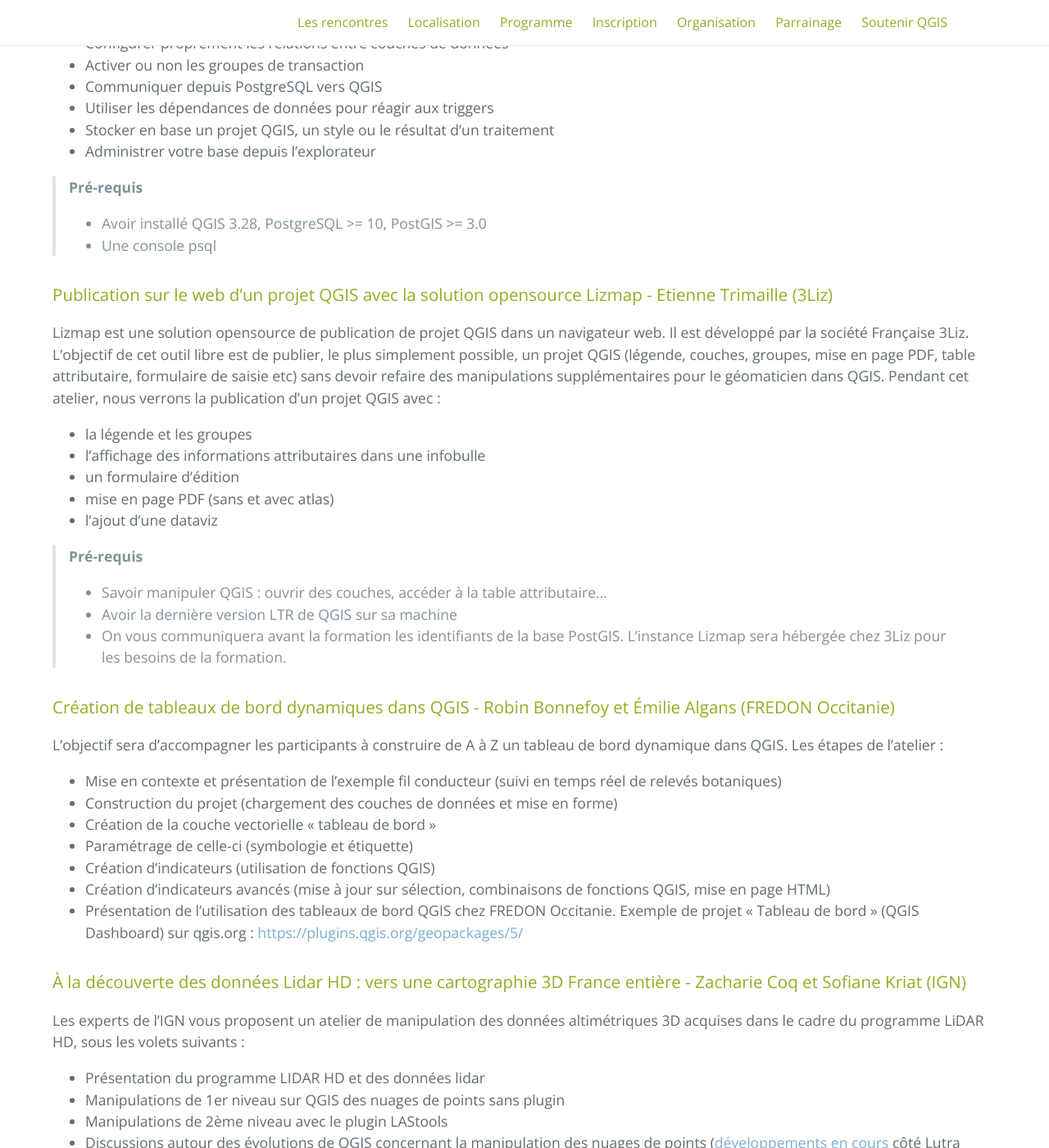
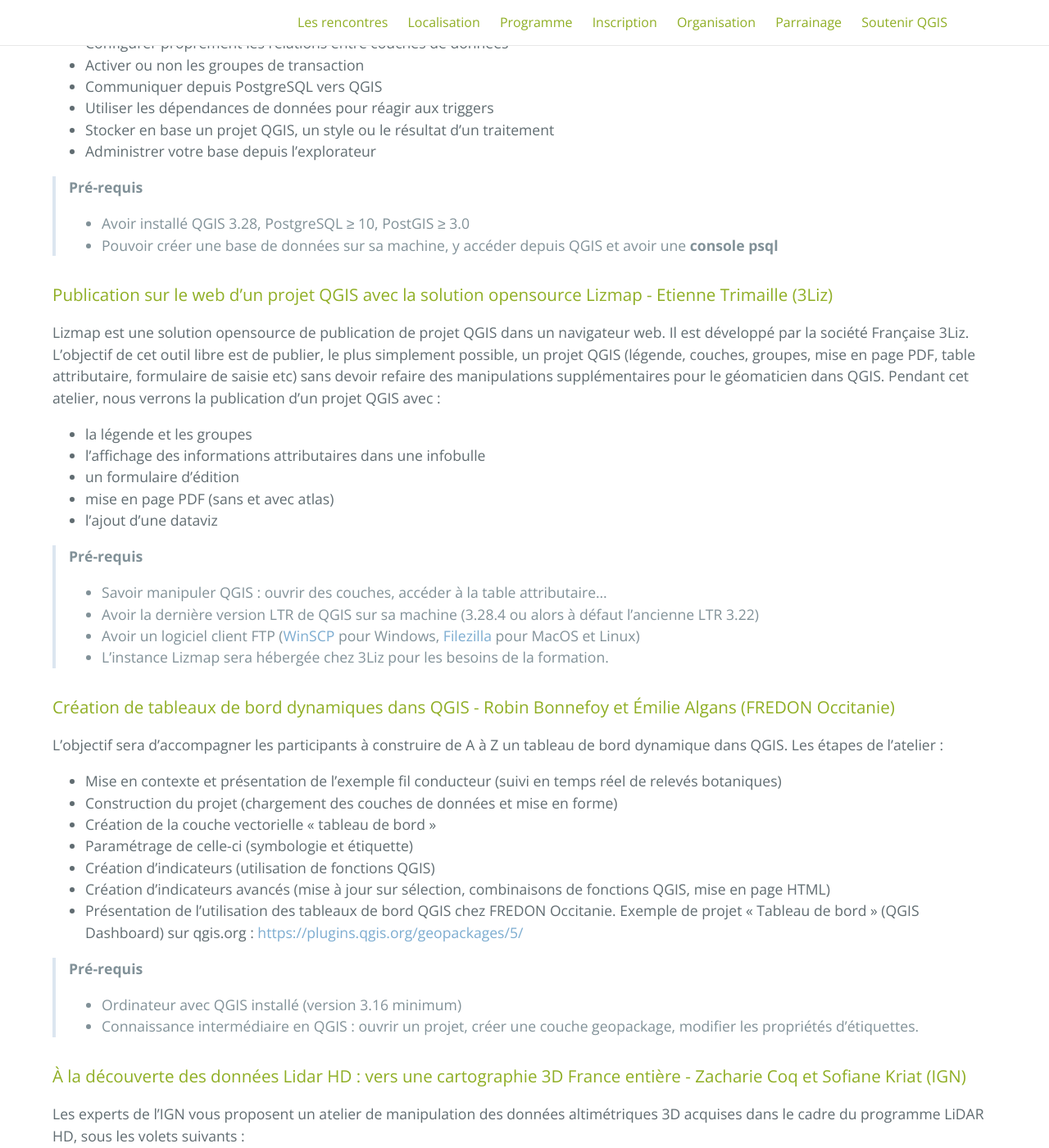
Before and after one commit to OSGeo-fr/QGIS-conf-fr-website, a Jekyll site: the page built from z20_programme.md, in a window 1280 px wide and 1400 px high, scrolled down 3442 px. Shown: the whole window at 82% size. Built offline with Jekyll 4.4.1, drawn with Linux system fonts in a browser that asks for light colours; some of the changed text lies outside the part shown.

Commit message:
MAJ des prérequis des ateliers

```diff
--- a/z20_programme.md
+++ b/z20_programme.md
@@ -184,8 +184,8 @@ Cet atelier présentera un ensemble de fonctionnalités à connaître pour const
 
 > **Pré-requis**
 >
-> * Avoir installé QGIS 3.28, PostgreSQL >= 10, PostGIS >= 3.0
-> * Une console psql
+> * Avoir installé QGIS 3.28, PostgreSQL ≥ 10, PostGIS ≥ 3.0
+> * Pouvoir créer une base de données sur sa machine, y accéder depuis QGIS et avoir une **console psql**
 
 ### Publication sur le web d’un projet QGIS avec la solution opensource Lizmap - Etienne Trimaille (3Liz)
 
@@ -200,8 +200,9 @@ Lizmap est une solution opensource de publication de projet QGIS dans un navigat
 > **Pré-requis**
 >
 > * Savoir manipuler QGIS : ouvrir des couches, accéder à la table attributaire...
-> * Avoir la dernière version LTR de QGIS sur sa machine
-> * On vous communiquera avant la formation les identifiants de la base PostGIS. L'instance Lizmap sera hébergée chez 3Liz pour les besoins de la formation.
+> * Avoir la dernière version LTR de QGIS sur sa machine (3.28.4 ou alors à défaut l'ancienne LTR 3.22)
+> * Avoir un logiciel client FTP ([WinSCP](https://winscp.net/eng/download.php) pour Windows, [Filezilla](https://filezilla-project.org/download.php?type=client) pour MacOS et Linux)
+> * L'instance Lizmap sera hébergée chez 3Liz pour les besoins de la formation.
 
 ### Création de tableaux de bord dynamiques dans QGIS - Robin Bonnefoy et Émilie Algans (FREDON Occitanie)
 
@@ -214,6 +215,11 @@ L’objectif sera d’accompagner les participants à construire de A à Z un ta
 - Création d’indicateurs (utilisation de fonctions QGIS)
 - Création d’indicateurs avancés (mise à jour sur sélection, combinaisons de fonctions QGIS, mise en page HTML)
 - Présentation de l’utilisation des tableaux de bord QGIS chez FREDON Occitanie. Exemple de projet « Tableau de bord » (QGIS Dashboard) sur qgis.org : [https://plugins.qgis.org/geopackages/5/](https://plugins.qgis.org/geopackages/5/)
+
+> **Pré-requis**
+>
+> * Ordinateur avec QGIS installé (version 3.16 minimum)
+> * Connaissance intermédiaire en QGIS : ouvrir un projet, créer une couche geopackage, modifier les propriétés d'étiquettes.
 
 ### À la découverte des données Lidar HD : vers une cartographie 3D France entière - Zacharie Coq et Sofiane Kriat (IGN)
 
@@ -247,7 +253,8 @@ Beaucoup d’utilisateurs ont besoin de lier leurs données géographiques avec
 
 > **Pré-requis**
 >
-> Avoir installé PostgreSQL/PostGIS, QGIS 3.22 ou supérieur
+> * Avoir installé PostgreSQL/PostGIS, QGIS 3.22 ou supérieur
+> * Pouvoir créer une base de données sur sa machine, y accéder depuis QGIS et avoir une **console psql**
 
 ### Créer un outil de saisie avec des expressions - Michaël Douchin (3Liz)
 
```
